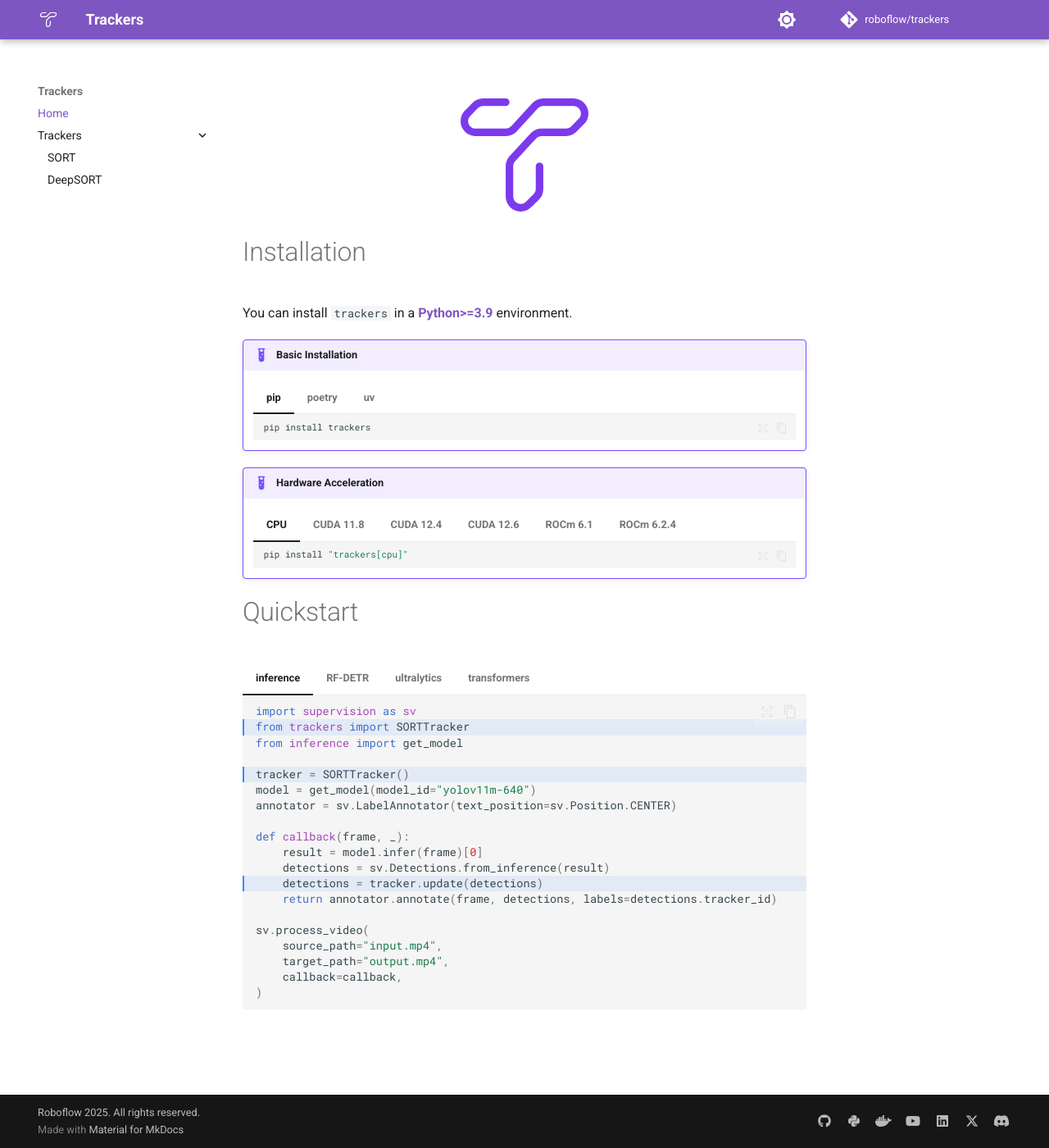
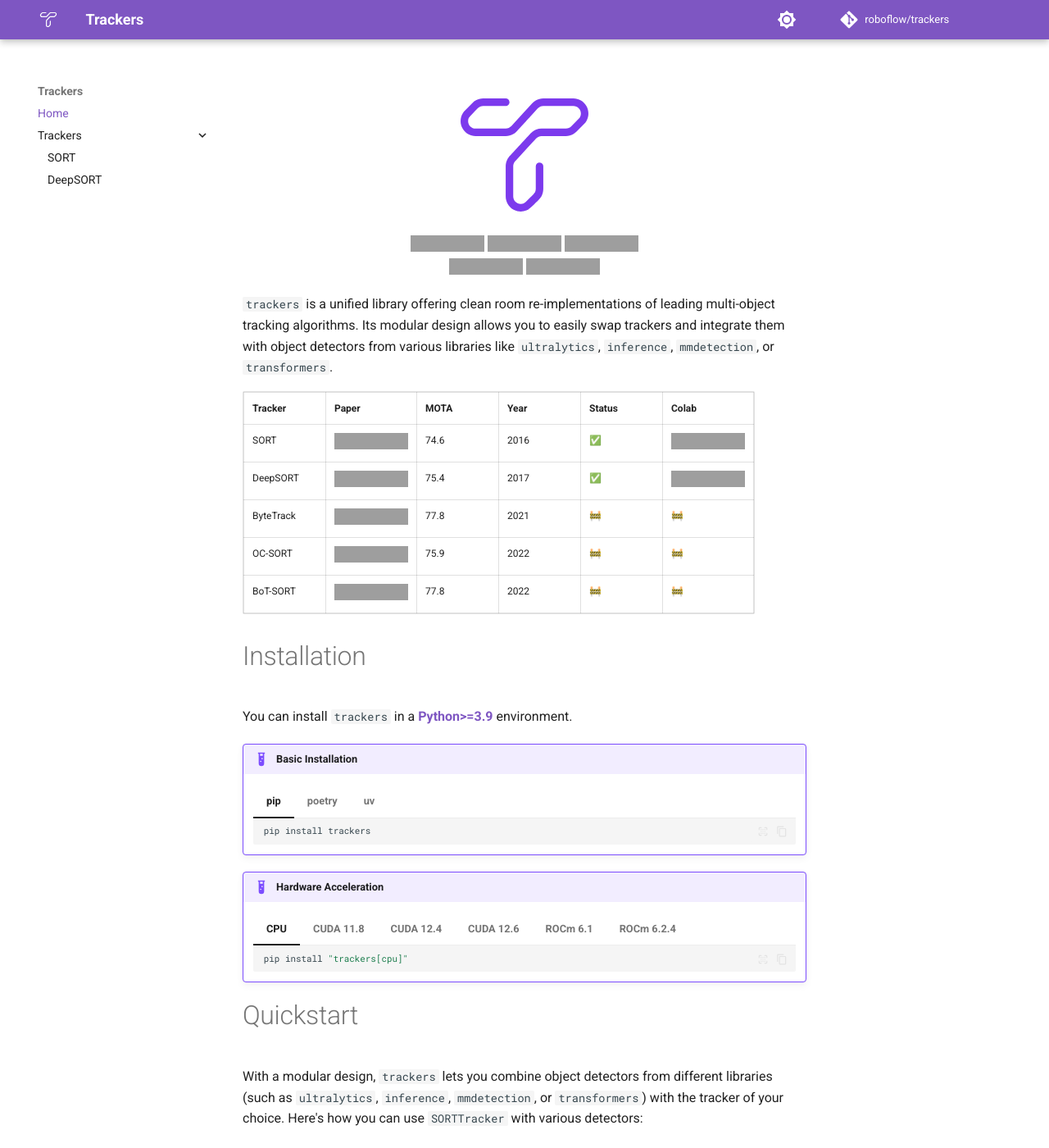
Before and after one commit to tanvir-a0/trackers, an MkDocs documentation site: the page built from docs/index.md, in a window 1280 px wide and 1400 px high. Shown: the whole window at 82% size. Built offline with MkDocs 1.6.1 and Material for MkDocs 9.7.7, drawn with Linux system fonts in a browser that asks for light colours; comment, search, counter and statistics services are not loaded; grey boxes are pictures that could not be loaded.

Commit message:
redy for marge

````diff
--- a/docs/index.md
+++ b/docs/index.md
@@ -1,6 +1,25 @@
 <div align="center">
   <img src="assets/logo-trackers-violet.svg" alt="Trackers Logo" width="200" height="200">
 </div>
+
+<div align="center">
+
+<a href="https://badge.fury.io/py/trackers"><img src="https://badge.fury.io/py/trackers.svg" alt="version"></a> <a href="https://github.com/roboflow/trackers/blob/main/LICENSE.md"><img src="https://img.shields.io/badge/license-Apache%202.0-blue" alt="license"></a> <a href="https://badge.fury.io/py/trackers"><img src="https://img.shields.io/pypi/pyversions/trackers" alt="python-version"></a>
+<br>
+<a href="https://colab.research.google.com/drive/1VT_FYIe3kborhWrfKKBqqfR0EjQeQNiO?usp=sharing"><img src="https://colab.research.google.com/assets/colab-badge.svg" alt="colab"></a> <a href="https://discord.gg/GbfgXGJ8Bk"><img src="https://img.shields.io/discord/1159501506232451173?logo=discord&label=discord&labelColor=fff&color=5865f2&link=https%3A%2F%2Fdiscord.gg%2FGbfgXGJ8Bk" alt="discord"></a>
+
+</div>
+
+`trackers` is a unified library offering clean room re-implementations of leading multi-object tracking algorithms. Its modular design allows you to easily swap trackers and integrate them with object detectors from various libraries like `ultralytics`, `inference`, `mmdetection`, or `transformers`.
+
+
+| Tracker    | Paper                                                                                                          | MOTA | Year | Status | Colab                                                                                                                                                       |
+| :--------- |:---------------------------------------------------------------------------------------------------------------|:-----|:-----|:-------|:------------------------------------------------------------------------------------------------------------------------------------------------------------|
+| SORT       | [![arXiv](https://img.shields.io/badge/arXiv-1602.00763-b31b1b.svg)](https://arxiv.org/abs/1602.00763)         | 74.6 | 2016 | ✅     | [![colab](https://colab.research.google.com/assets/colab-badge.svg)](https://colab.research.google.com/drive/1VT_FYIe3kborhWrfKKBqqfR0EjQeQNiO?usp=sharing) |
+| DeepSORT   | [![arXiv](https://img.shields.io/badge/arXiv-1703.07402-b31b1b.svg)](https://arxiv.org/abs/1703.07402)         | 75.4 | 2017 | ✅     | [![colab](https://colab.research.google.com/assets/colab-badge.svg)](https://colab.research.google.com/drive/1VT_FYIe3kborhWrfKKBqqfR0EjQeQNiO?usp=sharing) |
+| ByteTrack  | [![arXiv](https://img.shields.io/badge/arXiv-2110.06864-b31b1b.svg)](https://arxiv.org/abs/2110.06864)         | 77.8 | 2021 | 🚧     | 🚧                                                                                                                                                          |
+| OC-SORT    | [![arXiv](https://img.shields.io/badge/arXiv-2203.14360-b31b1b.svg)](https://arxiv.org/abs/2203.14360)         | 75.9 | 2022 | 🚧     | 🚧                                                                                                                                                          |
+| BoT-SORT   | [![arXiv](https://img.shields.io/badge/arXiv-2206.14651-b31b1b.svg)](https://arxiv.org/abs/2206.14651)         | 77.8 | 2022 | 🚧     | 🚧                                                                                                                                                          |
 
 # Installation
 
@@ -56,6 +75,8 @@
         ```
 
 # Quickstart
+
+With a modular design, `trackers` lets you combine object detectors from different libraries (such as `ultralytics`, `inference`, `mmdetection`, or `transformers`) with the tracker of your choice. Here's how you can use `SORTTracker` with various detectors:
 
 === "inference"
 
--- a/pyproject.toml
+++ b/pyproject.toml
@@ -1,6 +1,6 @@
 [project]
 name = "trackers"
-version = "2.0.0rc0"
+version = "2.0.0rc1"
 description = "A unified library for object tracking featuring clean room re-implementations of leading multi-object tracking algorithms"
 readme = "README.md"
 authors = [
````
Also changed, not shown: README.md (+49 -14 lines).
